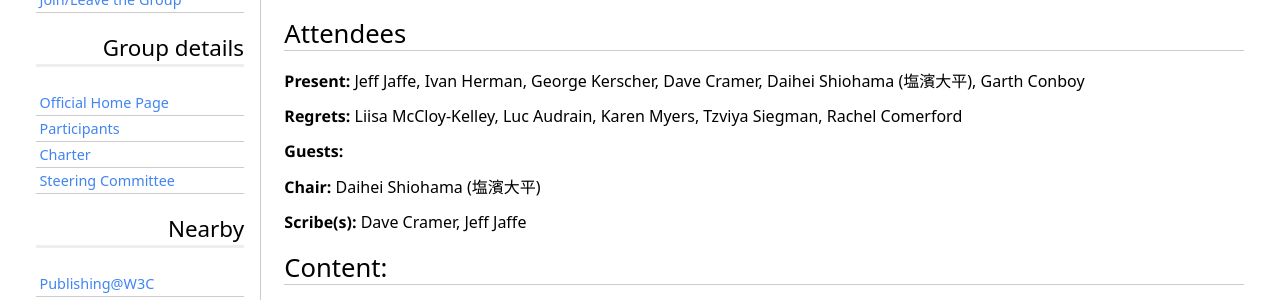
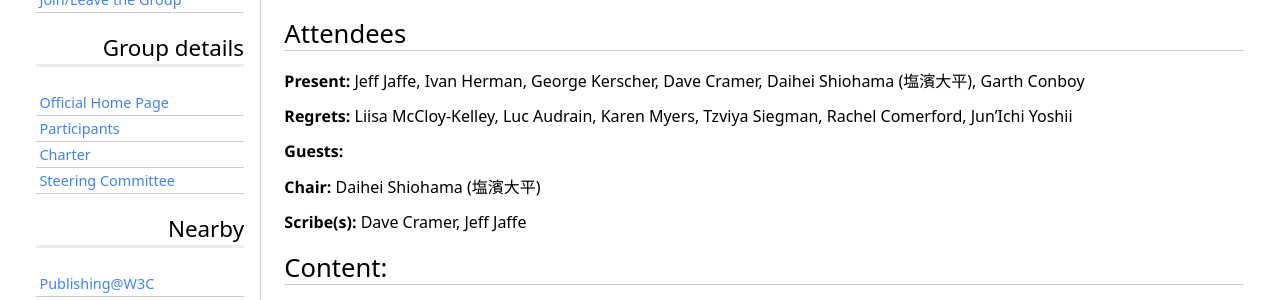
Before and after one commit to w3c/publ-bg, a Jekyll site: the page built from Steering_Committee/Meetings/2019/2019-04-19-pbgsc.md, in a window 1280 px wide. Shown: the part 253-553 px from the top of the page. Built offline with Jekyll 4.4.1, drawn with Linux system fonts in a browser that asks for light colours; some web fonts are replaced.

Commit message:
added Yoshii-san to the regrets

```diff
--- a/Steering_Committee/Meetings/2019/2019-04-19-pbgsc.md
+++ b/Steering_Committee/Meetings/2019/2019-04-19-pbgsc.md
@@ -17,7 +17,7 @@ See also the [Agenda]() and the [IRC Log](https://www.w3.org/2019/04/19-pbgsc-ir
 {: .no_toc}
 **Present:** Jeff Jaffe, Ivan Herman, George Kerscher, Dave Cramer, Daihei Shiohama (塩濱大平), Garth Conboy
 
-**Regrets:** Liisa McCloy-Kelley, Luc Audrain, Karen Myers, Tzviya Siegman, Rachel Comerford
+**Regrets:** Liisa McCloy-Kelley, Luc Audrain, Karen Myers, Tzviya Siegman, Rachel Comerford, Jun’Ichi Yoshii
 
 **Guests:**
 
--- a/assets/nicknames.json
+++ b/assets/nicknames.json
@@ -260,7 +260,7 @@
     },
     {
         "nick": ["jyoshii", "yoshii"],
-        "name": "Jun-ichi Yoshii"
+        "name": "Jun’Ichi Yoshii"
     },
     {
         "nick": ["robby"],
```
